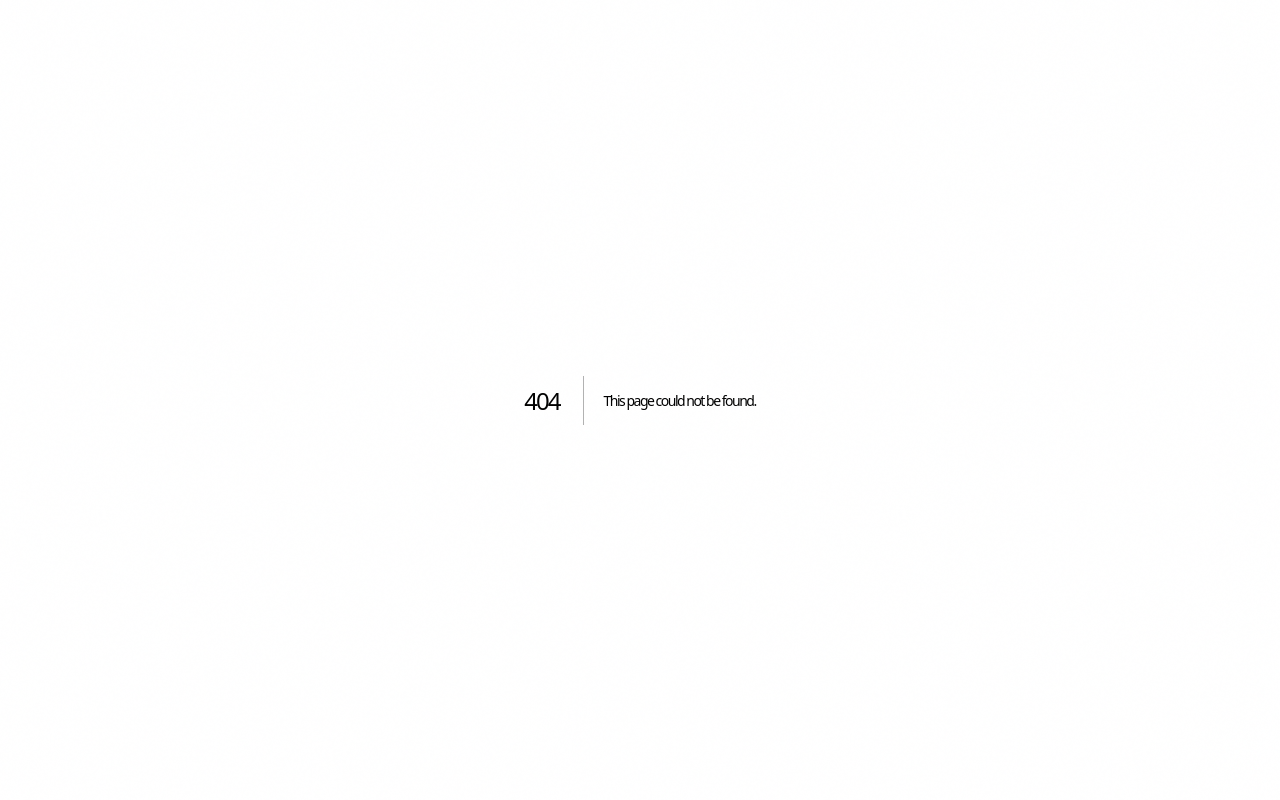
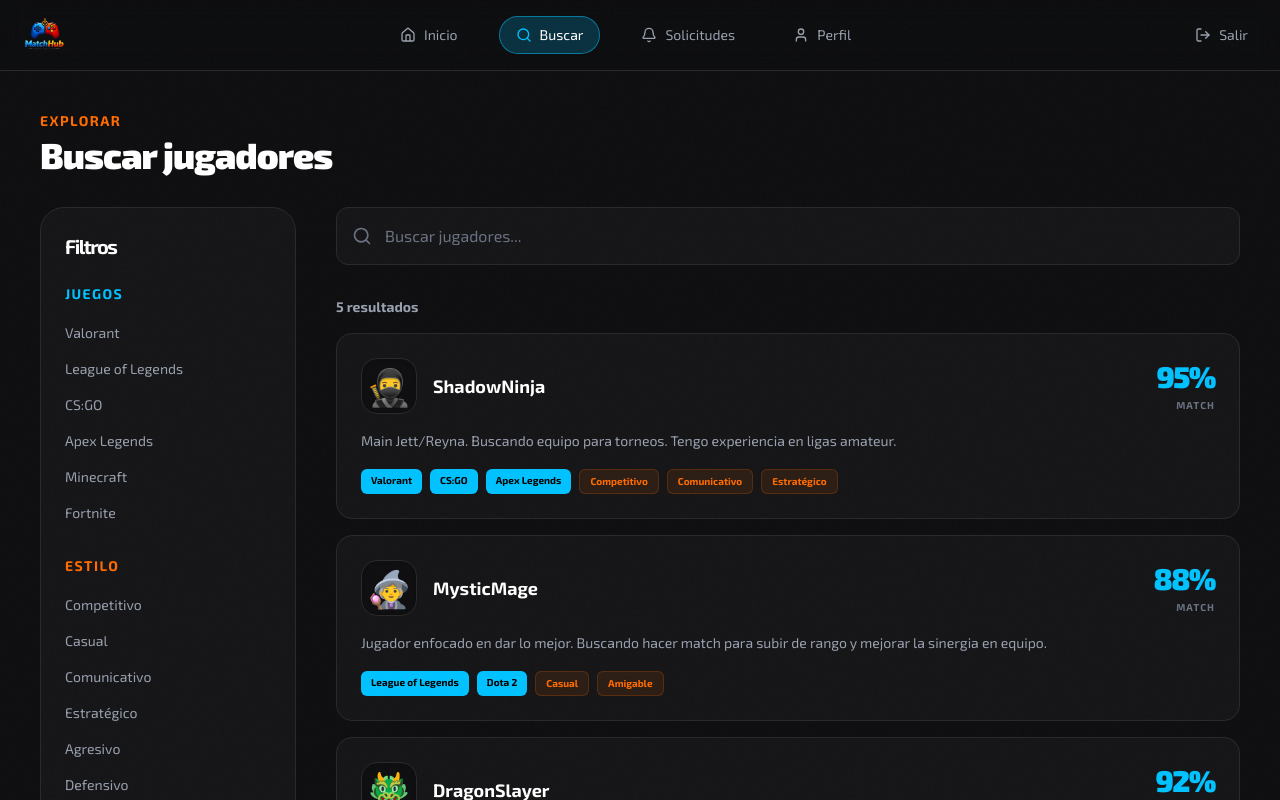
Before and after one commit to Silverz34/MatchHub_Frontend, a Next.js app: page /buscar in a window 1280 px wide. Before the commit this address had no page. Shown: the top 800 px of the page. Built offline with nearby package versions, Linux system fonts and the light colour scheme; no server answers.

Commit message:
vista estatica de buscador de players, aun voy hacer un componente el filtro

```diff
--- /dev/null
+++ b/src/app/(dashboard)/buscar/page.tsx
@@ -0,0 +1,118 @@
+"use client";
+
+import { Search, SlidersHorizontal, Loader2 } from "lucide-react";
+import SearchPlayerCard from "@/components/searchPlayer";
+import { useSearch } from "@/hook/useSearch";
+import { PREFERENCES_LIST } from "@/hook/useProfile";
+
+export default function BuscarPage() {
+  const {
+    searchQuery, setSearchQuery,
+    players, isLoading,availableGames,
+    selectedGames, selectedStyles, toggleFilter
+  } = useSearch();
+
+  return (
+    <div className="min-h-screen bg-[#0F0F11] text-white p-6 md:p-10">
+
+      <header className="mb-8">
+        <p className="text-[#FF6B00] text-sm font-bold tracking-widest uppercase mb-1">Explorar</p>
+        <h1 className="text-4xl font-black tracking-tight">Buscar jugadores</h1>
+      </header>
+
+      <div className="flex flex-col lg:flex-row gap-10">
+
+        <aside className="w-full lg:w-64 shrink-0 bg-[#161618] border border-[#2A2A2D] rounded-3xl p-6 h-max hidden lg:block">
+          <h2 className="text-xl font-bold mb-6">Filtros</h2>
+
+          {/* Filtro: Juegos */}
+          <div className="mb-8">
+            <h3 className="text-[#00C2FF] font-bold text-sm uppercase tracking-widest mb-4">Juegos</h3>
+            {isLoading ? (
+               <div className="text-gray-500 text-sm flex items-center gap-2">
+                 <Loader2 className="animate-spin" size={14} /> Cargando catálogo...
+               </div>
+            ) : (
+              <ul className="space-y-3">
+                {availableGames.map(game => (
+                  <li key={game}>
+                    <button
+                      onClick={() => toggleFilter(game, 'game')}
+                      className={`text-sm text-left transition-colors ${selectedGames.includes(game) ? 'text-white font-bold' : 'text-gray-400 hover:text-white'}`}
+                    >
+                      {game}
+                    </button>
+                  </li>
+                ))}
+              </ul>
+            )}
+          </div>
+
+          {/* Filtro: Estilo */}
+          <div className="mb-8">
+            <h3 className="text-[#FF6B00] font-bold text-sm uppercase tracking-widest mb-4">Estilo</h3>
+            <ul className="space-y-3">
+              {PREFERENCES_LIST.map(style => (
+                <li key={style}>
+                  <button
+                    onClick={() => toggleFilter(style, 'style')}
+                    className={`text-sm transition-colors ${selectedStyles.includes(style) ? 'text-white font-bold' : 'text-gray-400 hover:text-white'}`}
+                  >
+                    {style}
+                  </button>
+                </li>
+              ))}
+            </ul>
+          </div>
+
+          <div>
+            <h3 className="text-[#eab308] font-bold text-sm uppercase tracking-widest mb-4">Disponibilidad</h3>
+            {/* Input simulado como en la imagen */}
+            <div className="bg-[#0F0F11] border border-[#2A2A2D] rounded-xl h-10 w-full cursor-pointer hover:border-gray-500 transition-colors"></div>
+          </div>
+        </aside>
+
+        <main className="flex-1">
+
+          {/* Barra de Búsqueda */}
+          <div className="flex gap-4 mb-8">
+            <div className="flex-1 relative">
+              <Search className="absolute left-4 top-1/2 transform -translate-y-1/2 text-gray-500" size={20} />
+              <input
+                type="text"
+                value={searchQuery}
+                onChange={(e) => setSearchQuery(e.target.value)}
+                placeholder="Buscar jugadores..."
+                className="w-full bg-[#161618] border border-[#2A2A2D] rounded-xl pl-12 pr-4 py-4 text-white placeholder-gray-500 focus:outline-none focus:border-[#00C2FF] transition-colors"
+              />
+            </div>
+
+
+            <button className="bg-[#161618] border border-[#2A2A2D] rounded-xl w-14 h-14 flex items-center justify-center text-gray-400 hover:text-white hover:border-gray-500 transition-colors lg:hidden">
+              <SlidersHorizontal size={20} />
+            </button>
+          </div>
+
+          {/* Contador de resultados */}
+          <p className="text-sm font-bold text-gray-400 mb-4">
+            {isLoading ? "Buscando..." : `${players.length} resultados`}
+          </p>
+
+
+          {isLoading ? (
+            <div className="flex justify-center py-20">
+              <Loader2 className="animate-spin text-[#00C2FF]" size={40} />
+            </div>
+          ) : (
+            <div className="flex flex-col gap-4">
+              {players.map(player => (
+                <SearchPlayerCard key={player.id} player={player} />
+              ))}
+            </div>
+          )}
+
+        </main>
+      </div>
+    </div>
+  );
+}
--- a/src/components/playercard.tsx
+++ b/src/components/playercard.tsx
@@ -38,14 +38,12 @@ export default function PlayerCard({ player, isFeatured = false }: PlayerCardCom
           {player.bio}
         </p>
       )}
-
-      {/* Este div empuja los tags hacia abajo para que todas las tarjetas se alineen igual */}
       <div className ="grow"></div>
 
-      {/* Etiquetas (Tags) */}
+      {/* Etiquetas*/}
       <div className="space-y-3 mt-4">
 
-        {/* Juegos (Cyan) */}
+        {/* Juegos*/}
         <div className="flex flex-wrap gap-2">
           {player.games.map((game, idx) => (
             <span key={idx} className="px-2.5 py-1 bg-[#00C2FF] text-black text-[10px] font-bold rounded-md">
--- /dev/null
+++ b/src/components/searchPlayer.tsx
@@ -0,0 +1,52 @@
+
+import { Players } from '@/interfaces/player';
+
+export default function SearchPlayerCard({ player }: { player: Players }) {
+ return (
+    <div className="bg-[#161618] border border-[#2A2A2D] rounded-2xl p-6 transition-all duration-300 hover:border-[#00C2FF] flex flex-col sm:flex-row justify-between gap-6">
+      <div className="grow">
+
+        <div className="flex items-center gap-4 mb-4">
+
+          <div className="shrink-0 flex items-center gap-4">
+            <div className="text-4xl w-14 h-14 bg-[#0F0F11] rounded-2xl flex items-center justify-center border border-[#2A2A2D] shadow-inner">
+              {player.avatar}
+            </div>
+            <div className="font-bold text-lg">
+              {player.name}
+            </div>
+          </div>
+
+        </div>
+
+        <p className="text-sm text-gray-400 mb-4 leading-relaxed max-w-3xl">
+          {player.bio}
+        </p>
+
+        <div className="flex flex-wrap gap-2">
+          {player.games.map((game, idx) => (
+            <span key={`g-${idx}`} className="px-2.5 py-1 bg-[#00C2FF] text-black text-[10px] font-bold rounded-md">
+              {game}
+            </span>
+          ))}
+          {player.preferences.map((pref, idx) => (
+            <span key={`p-${idx}`} className="px-2.5 py-1 bg-[#FF6B00]/10 text-[#FF6B00] border border-[#FF6B00]/20 text-[10px] font-bold rounded-md">
+              {pref}
+            </span>
+          ))}
+        </div>
+
+      </div>
+
+      <div className="shrink-0 flex flex-col items-start sm:items-end mt-4 sm:mt-0">
+        <div className="text-3xl font-black text-[#00C2FF] tracking-tighter">
+          {player.matchPercent}%
+        </div>
+        <div className="text-[10px] text-gray-500 uppercase font-bold tracking-widest mt-1">
+          match
+        </div>
+      </div>
+
+    </div>
+  );
+}
--- /dev/null
+++ b/src/hook/useSearch.ts
@@ -0,0 +1,59 @@
+
+import { useState, useEffect } from "react";
+import { MatchService } from "@/utils/datosRandom";
+import { ProfileService } from "@/service/service";
+import { Players } from "@/interfaces/player";
+
+export function useSearch() {
+  const [searchQuery, setSearchQuery] = useState("");
+  const [players, setPlayers] = useState<Players[]>([]);
+  const [isLoading, setIsLoading] = useState(true);
+
+  const [availableGames, setAvailableGames] = useState<string[]>([]);
+
+  const [selectedGames, setSelectedGames] = useState<string[]>([]);
+  const [selectedStyles, setSelectedStyles] = useState<string[]>([]);
+
+  useEffect(() => {
+    async function fetchSearchData() {
+      setIsLoading(true);
+      try {
+
+        const [playersData, gamesData] = await Promise.all([
+          MatchService.getFeaturedPlayers(),
+          ProfileService.getAvailableGames()
+        ]);
+
+        const playersWithBio = playersData.map(p => ({
+          ...p,
+          bio: p.bio || `Jugador enfocado en dar lo mejor. Buscando hacer match para subir de rango y mejorar la sinergia en equipo.`
+        }));
+
+        setPlayers(playersWithBio);
+        setAvailableGames(gamesData);
+
+      } catch (error) {
+        console.error("Error cargando datos de búsqueda", error);
+      } finally {
+        setIsLoading(false);
+      }
+    }
+
+    fetchSearchData();
+  }, []);
+
+  const toggleFilter = (filter: string, type: 'game' | 'style') => {
+    if (type === 'game') {
+      setSelectedGames(prev => prev.includes(filter) ? prev.filter(f => f !== filter) : [...prev, filter]);
+    } else {
+      setSelectedStyles(prev => prev.includes(filter) ? prev.filter(f => f !== filter) : [...prev, filter]);
+    }
+  };
+
+  return {
+    searchQuery, setSearchQuery,
+    players, isLoading,
+    availableGames,
+    selectedGames, selectedStyles, toggleFilter
+  };
+}
```
